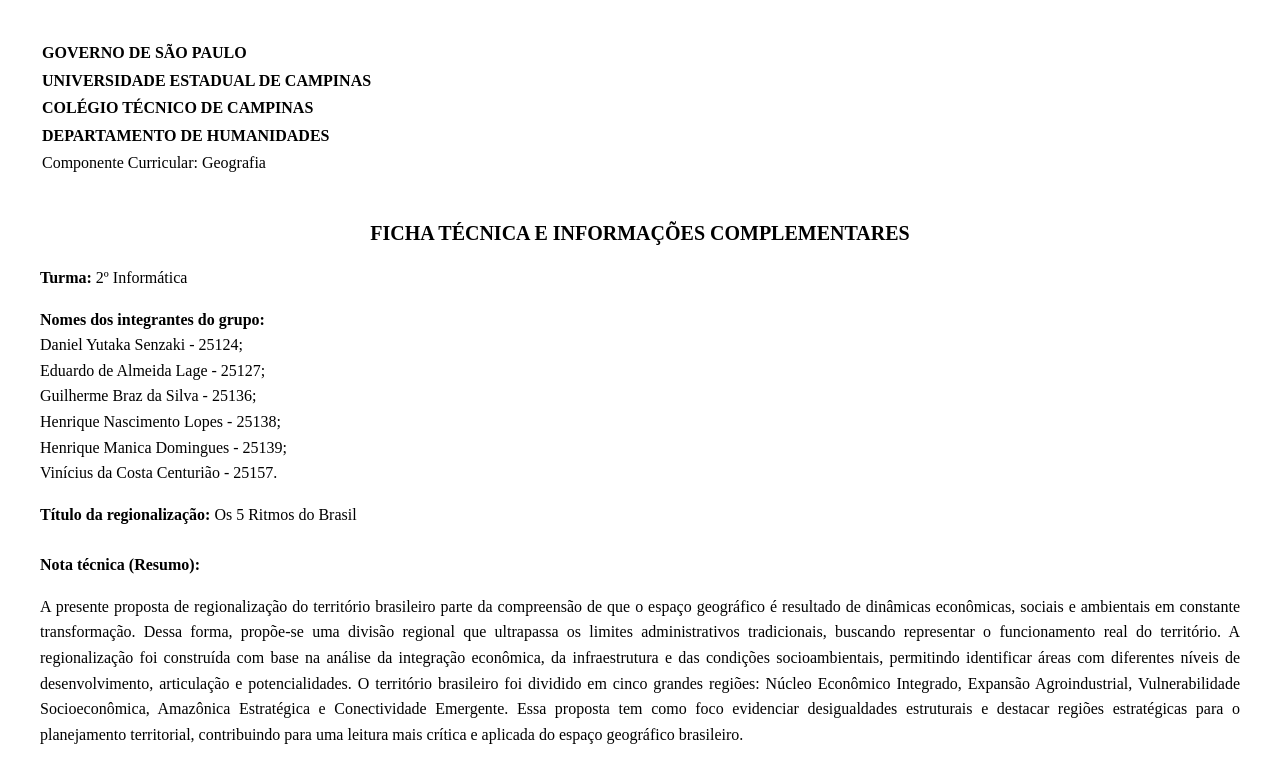
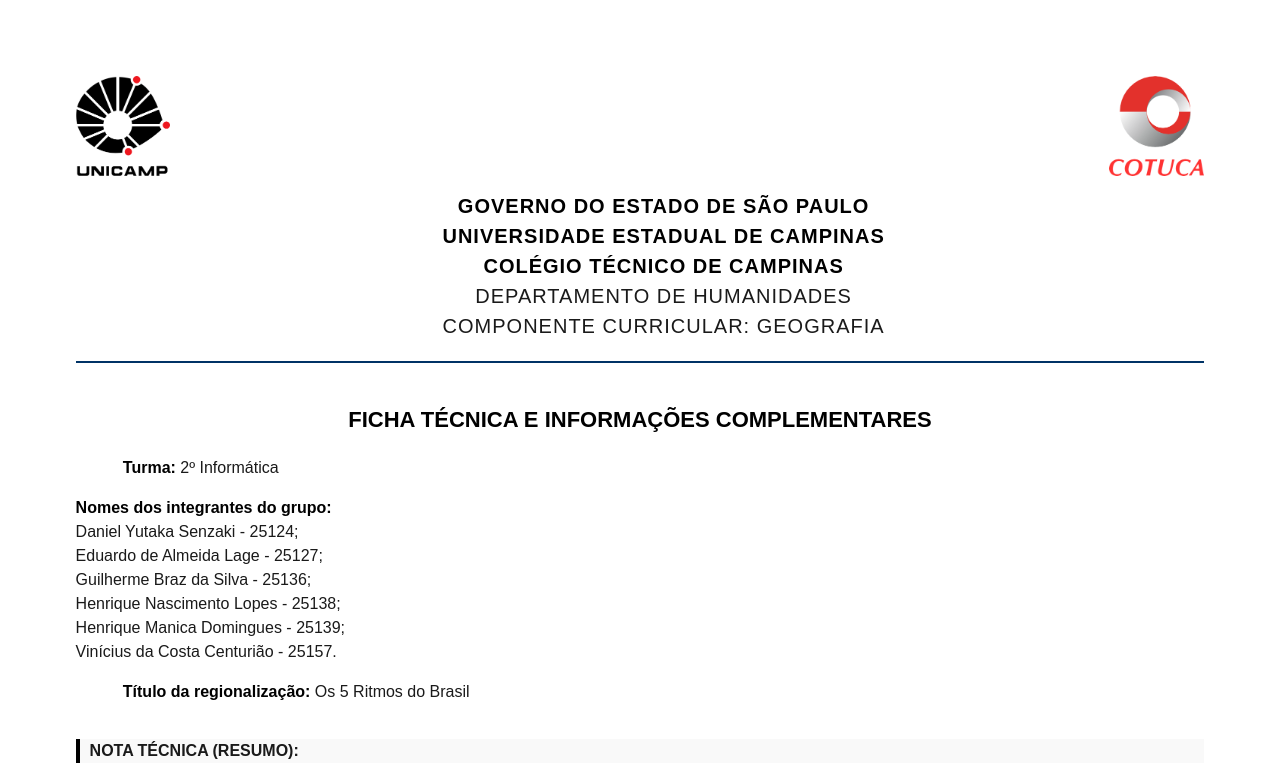
Before and after one commit to MrH3nrik/Ficha-Tecnica_Regionalizacao, a plain HTML site: page index.html in a window 1280 px wide. Shown: the top 769 px of the page. Drawn offline with Linux system fonts and the light colour scheme.

```diff
--- a/index.html
+++ b/index.html
@@ -9,15 +9,19 @@
 
 <body>
 
-    <div class="header center">
-        <p><strong>GOVERNO DE SÃO PAULO</strong></p>
-        <p><strong>UNIVERSIDADE ESTADUAL DE CAMPINAS</strong></p>
-        <p><strong>COLÉGIO TÉCNICO DE CAMPINAS</strong></p>
-        <p><strong>DEPARTAMENTO DE HUMANIDADES</strong></p>
-        <p>Componente Curricular: Geografia</p>
+<div class="header">
+        <div class="logo-container">
+            <img src="./img/logo_unicamp.png" alt="Logo Unicamp">
+            <img src="./img/logo_cotuca.png" alt="Logo Cotuca">
+        </div>
+        <div class="text-container">
+            <p><strong>Governo do Estado de São Paulo</strong></p>
+            <p><strong>Universidade Estadual de Campinas</strong></p>
+            <p><strong>Colégio Técnico de Campinas</strong></p>
+            <p>Departamento de Humanidades</p>
+            <p>Componente Curricular: Geografia</p>
+        </div>
     </div>
-
-    <br>
 
     <h1 class="center">FICHA TÉCNICA E INFORMAÇÕES COMPLEMENTARES</h1>
 
--- a/style.css
+++ b/style.css
@@ -1,44 +1,105 @@
+/* Configurações Gerais - Padrão Acadêmico */
 body {
-    font-family: "Times New Roman", serif;
-    margin: 40px;
-    line-height: 1.6;
+    font-family: "Arial", Times, serif;
+    margin: 2cm;
+    line-height: 1.5;
+    color: #1a1a1a;
+    background-color: #fff;
+}
+
+/* Cabeçalho e Logos */
+.header {
+    display: flex;
+    flex-direction: column;
+    border-bottom: 2px solid #003366; /* Azul Unicamp */
+    padding-bottom: 20px;
+    margin-bottom: 30px;
+}
+
+/* Container para as logos */
+.logo-container {
+    display: flex;
+    justify-content: space-between;
+    margin-bottom: 15px;
+}
+
+.text-container {
+    display: flex;
+    flex-direction: column;
+    align-items: center;
+    font-size: 20px;
+}
+
+.logo-container img {
+    height: 100px; /* Tamanho padronizado para as logos */
+    width: auto;
+}
+
+.header p {
+    margin: 0;
+    text-transform: uppercase;
+    letter-spacing: 1px;
+}
+
+/* Títulos */
+h1 {
+    font-size: 22px;
+    text-align: center;
+    text-transform: uppercase;
+    margin: 40px 0 20px 0;
     color: #000;
 }
 
-.center {
-    text-align: center;
+.section-title {
+    font-size: 16px;
+    font-weight: bold;
+    text-transform: uppercase;
+    border-left: 4px solid #000000;
+    padding-left: 10px;
+    margin-top: 35px;
+    margin-bottom: 15px;
+    background-color: #f9f9f9;
 }
 
-h1 {
-    font-size: 20px;
+/* Corpo de Texto */
+p {
+    text-align: justify;
+    text-indent: 1.25cm; /* Recuo de parágrafo clássico */
+    margin-bottom: 12px;
+}
+
+/* Lista de Integrantes e Critérios */
+ul {
+    margin-bottom: 20px;
+    padding-left: 40px;
+}
+
+li {
     margin-bottom: 5px;
 }
 
-h2 {
-    font-size: 18px;
-    margin-top: 30px;
+/* Destaque para as Regiões (Recortes) */
+strong {
+    color: #000;
 }
 
-p {
-    text-align: justify;
-    margin-bottom: 15px;
+/* Ajuste específico para os nomes dos integrantes (sem recuo) */
+p:has(br) {
+    text-indent: 0;
 }
 
-.header p {
-    margin: 2px;
+/* Footer ou Notas Complementares */
+.info-complementar {
+    font-size: 12px;
+    font-style: italic;
+    border-top: 1px solid #ccc;
+    padding-top: 10px;
+    margin-top: 50px;
 }
 
-.section-title {
-    font-weight: bold;
-    margin-top: 25px;
+/* Estilo para impressão */
+@media print {
+    body {
+        margin: 2cm;
+    }
 }
-
-.indent {
-    margin-left: 20px;
-}
-
-.box {
-    border: 1px solid black;
-    padding: 10px;
-    margin-top: 10px;
-}
```
Also changed, not shown: img/logo_cotuca.png (added), img/logo_unicamp.png (added).
